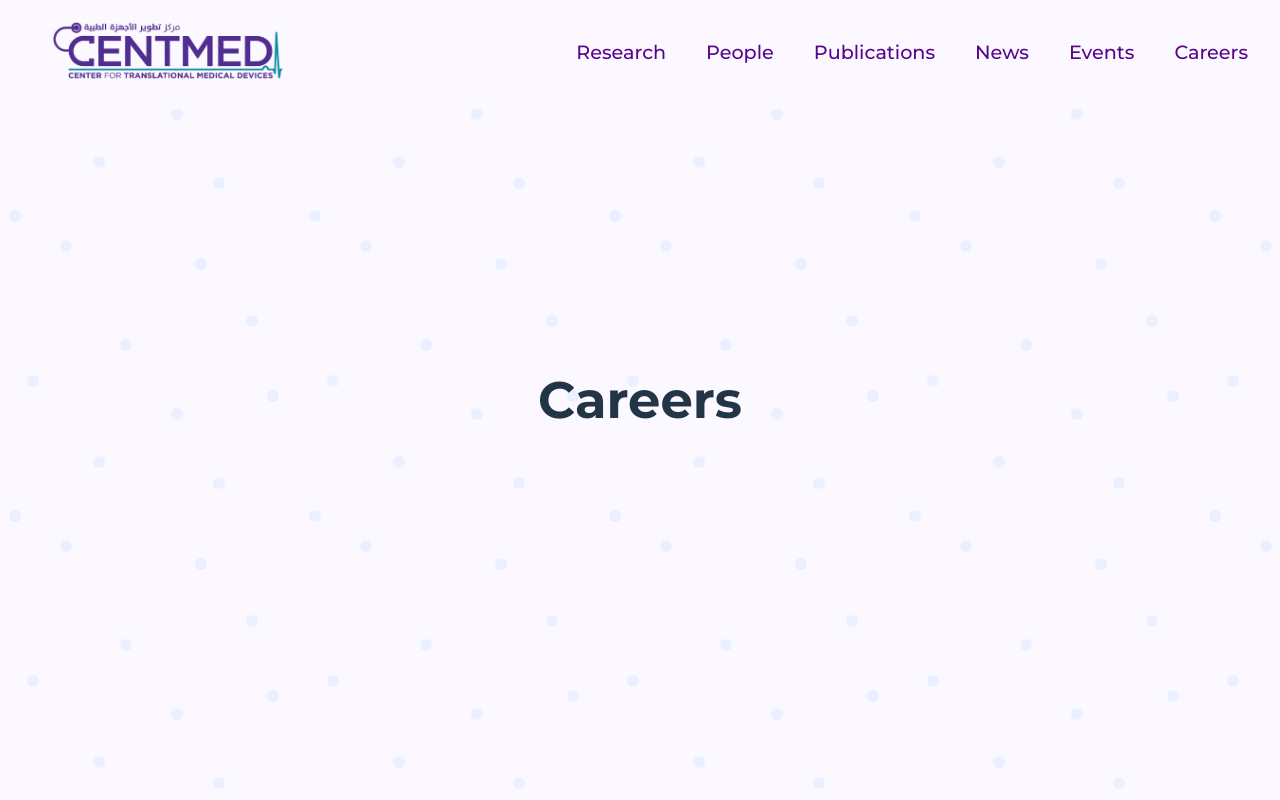
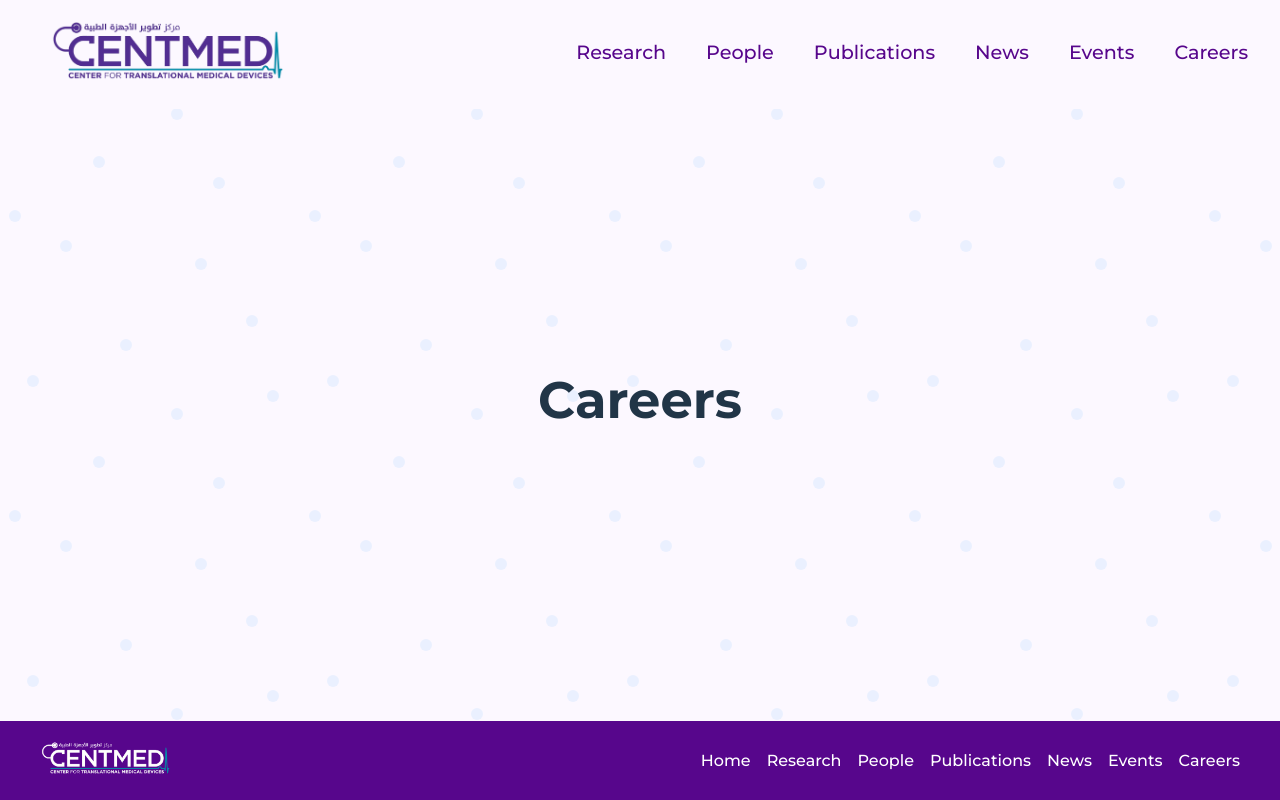
Before and after one commit to jheel2006/CENTMED-website, a React (Vite) app: page /careers in a window 1280 px wide. Built offline with nearby package versions, Linux system fonts and the light colour scheme.

Commit message:
added footer

```diff
--- a/src/App.css
+++ b/src/App.css
@@ -18,6 +18,14 @@
 
 .logo.react:hover {
   filter: drop-shadow(0 0 2em #61dafbaa);
+}
+
+/* Add this to your global CSS or App.css */
+main,
+.content-container,
+#root>div {
+  padding-bottom: 80px;
+  /* Adjust based on your footer height */
 }
 
 @keyframes logo-spin {
--- a/src/App.jsx
+++ b/src/App.jsx
@@ -41,7 +41,7 @@ function App() {
         <Route path="/events" element={<Events />} />
         <Route path="/careers" element={<Careers />} />
       </Routes>
-      {/* <Footer /> */}
+      <Footer />
     </Router>
   );
 }
--- a/src/components/Footer.css
+++ b/src/components/Footer.css
@@ -8,6 +8,15 @@
     padding: 1rem 2rem;
     color: white;
     box-sizing: border-box;
+    /* Remove opacity and visibility */
+    /* Instead, use transform to position it below the viewport */
+    transform: translateY(100%);
+    transition: transform 0.3s ease;
+}
+
+.footer.visible {
+    /* When visible, move it to its normal position */
+    transform: translateY(0);
 }
 
 .footer-content {
--- a/src/components/Footer.jsx
+++ b/src/components/Footer.jsx
@@ -1,11 +1,49 @@
-import React from 'react';
+import React, { useState, useEffect, useRef } from 'react';
+import { useLocation } from 'react-router-dom';
 import './Footer.css';
 import reactLogo from '../assets/CENTMED_logo_white.png';
 import { Link } from 'react-router-dom';
 
 const Footer = () => {
+    const [isVisible, setIsVisible] = useState(false);
+    const scrollTimeout = useRef(null);
+    const location = useLocation(); // Get current route location
+
+    const checkScrollPosition = () => {
+        if (scrollTimeout.current) {
+            clearTimeout(scrollTimeout.current);
+        }
+
+        scrollTimeout.current = setTimeout(() => {
+            const scrollTop = window.scrollY;
+            const windowHeight = window.innerHeight;
+            const docHeight = document.documentElement.scrollHeight;
+
+            // Calculate if we're near the bottom
+            const isNearBottom = scrollTop + windowHeight >= docHeight - 50;
+
+            setIsVisible(isNearBottom);
+        }, 100);
+    };
+
+    useEffect(() => {
+        // Check position on route change
+        checkScrollPosition();
+
+        // Add scroll event listener
+        window.addEventListener('scroll', checkScrollPosition);
+
+        // Cleanup
+        return () => {
+            window.removeEventListener('scroll', checkScrollPosition);
+            if (scrollTimeout.current) {
+                clearTimeout(scrollTimeout.current);
+            }
+        };
+    }, [location.pathname]); // Re-run when route changes
+
     return (
-        <footer className="footer">
+        <footer className={`footer ${isVisible ? 'visible' : ''}`}>
             <div className="footer-content">
                 <div className="footer-logo">
                     <img src={reactLogo} alt="Logo" />
```
